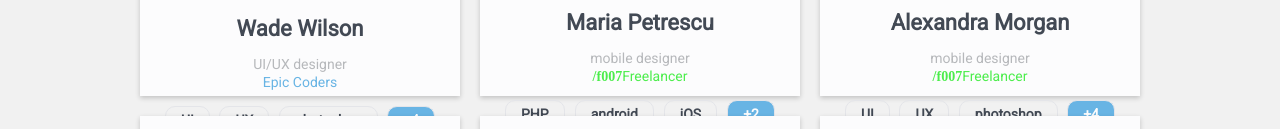
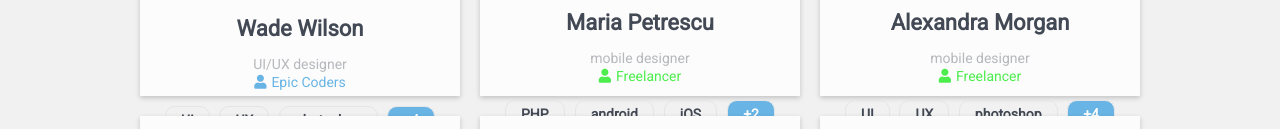
Before and after one commit to julia-sartirana/Mixin---Profiles, a plain HTML site: page index.html in a window 1280 px wide. Shown: the part 517-646 px from the top of the page. Drawn offline with Linux system fonts and the light colour scheme.

Commit message:
agrego iconos

```diff
--- a/styles/components/_card.scss
+++ b/styles/components/_card.scss
@@ -35,16 +35,18 @@
 
       span {
         @include font($main-color);
+
+        &::before{
+          content: "\f007";
+          font-family: 'Font Awesome\ 5 Free';
+          font-weight: 900;
+          padding-right: 5px;
+        }
       }
 
       .freelancer {
         color: $secundary-color;
 
-        &::before{
-          content: "/f007";
-          font-family: 'FontAwesome';
-          font-weight: 900;
-        }
       }
     }
   }
```
Also changed, not shown: styles/main.css, 1 other file.
